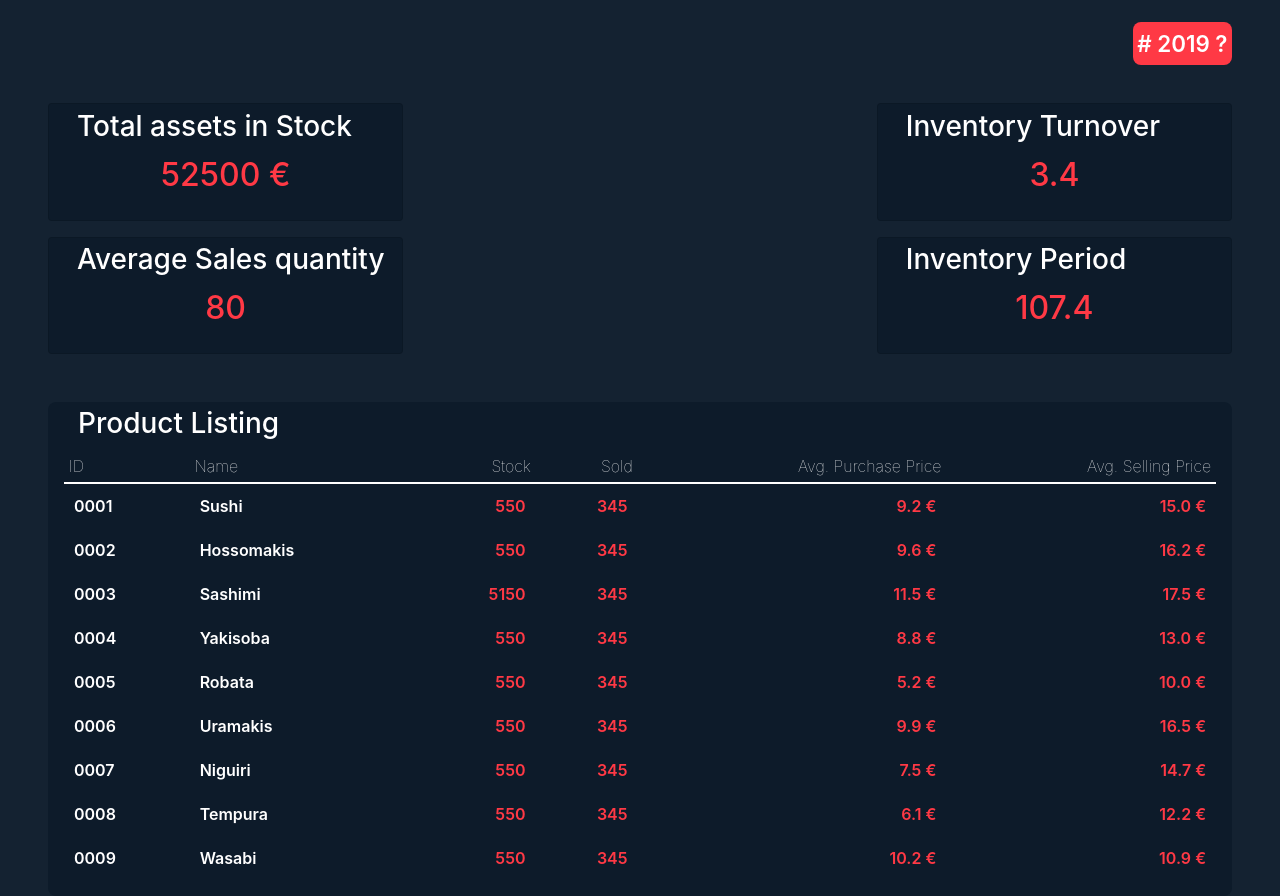
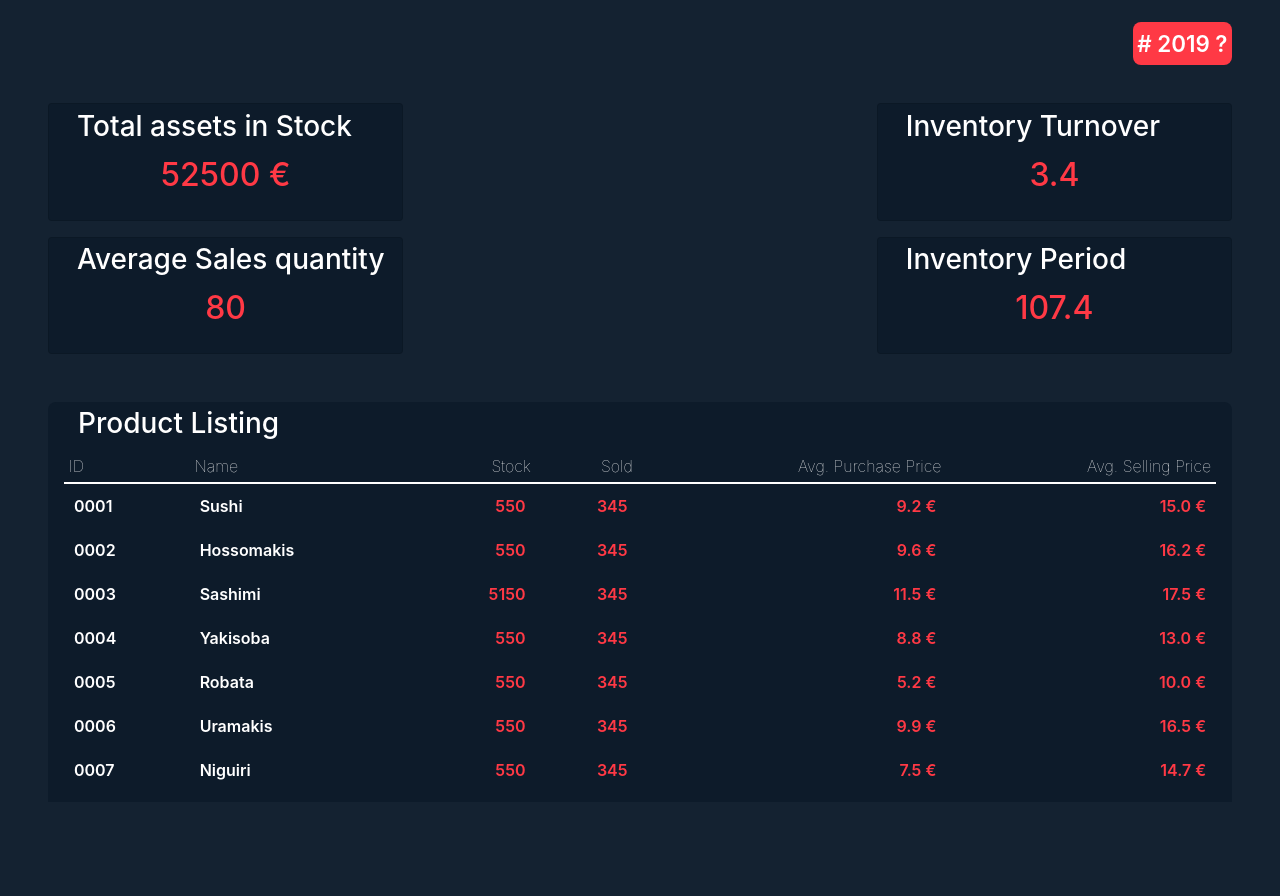
Before and after one commit to antoniopedrodantas/sinf-feup, a React (Create React App) app in the folder tempura/client/: page /stock in a window 1280 px wide. After the commit the page ends 818 px from the top, so only its background shows below. Built offline with nearby package versions, Linux system fonts and the light colour scheme.

Commit message:
Added scrollable property to Product Listing after max-height

```diff
--- a/tempura/client/src/scenes/Stock/Stock.tsx
+++ b/tempura/client/src/scenes/Stock/Stock.tsx
@@ -17,6 +17,13 @@ const Stock: React.FC = () => {
                       ["0006", "Uramakis", "550", "345", "9.9", "16.5"],
                       ["0007", "Niguiri", "550", "345", "7.5", "14.7"],
                       ["0008", "Tempura", "550", "345", "6.1", "12.2"],
+                      ["0009", "Wasabi", "550", "345", "10.2", "10.9"],
+                      ["0009", "Wasabi", "550", "345", "10.2", "10.9"],
+                      ["0009", "Wasabi", "550", "345", "10.2", "10.9"],
+                      ["0009", "Wasabi", "550", "345", "10.2", "10.9"],
+                      ["0009", "Wasabi", "550", "345", "10.2", "10.9"],
+                      ["0009", "Wasabi", "550", "345", "10.2", "10.9"],
+                      ["0009", "Wasabi", "550", "345", "10.2", "10.9"],
                       ["0009", "Wasabi", "550", "345", "10.2", "10.9"]
 
                     ];
--- a/tempura/client/src/scenes/Stock/styles/Stock.css
+++ b/tempura/client/src/scenes/Stock/styles/Stock.css
@@ -10,10 +10,6 @@
     display: flex;
     flex-direction: row;
     justify-content: space-between;
-}
-
-.product-listing{
-    margin-top:3em;
 }
 
 .date-selection{
@@ -30,6 +26,22 @@
     font-size: 1.4em;
 
 }
+
+.product-listing{
+    margin-top:3em;
+    margin-bottom: 1em;
+
+    max-height: 50vh;
+    overflow-y: auto;
+    -ms-overflow-style: none; /* IE 11 */
+    scrollbar-width: none; /* Firefox 64 */
+}
+
+::-webkit-scrollbar {
+    width: 0px;  /* Remove scrollbar space */
+    background: transparent;  /* Optional: just make scrollbar invisible */
+}
+
 
 @media(max-width: 1260px){
     .top-cards > .card, .bottom-cards > .card{
```
